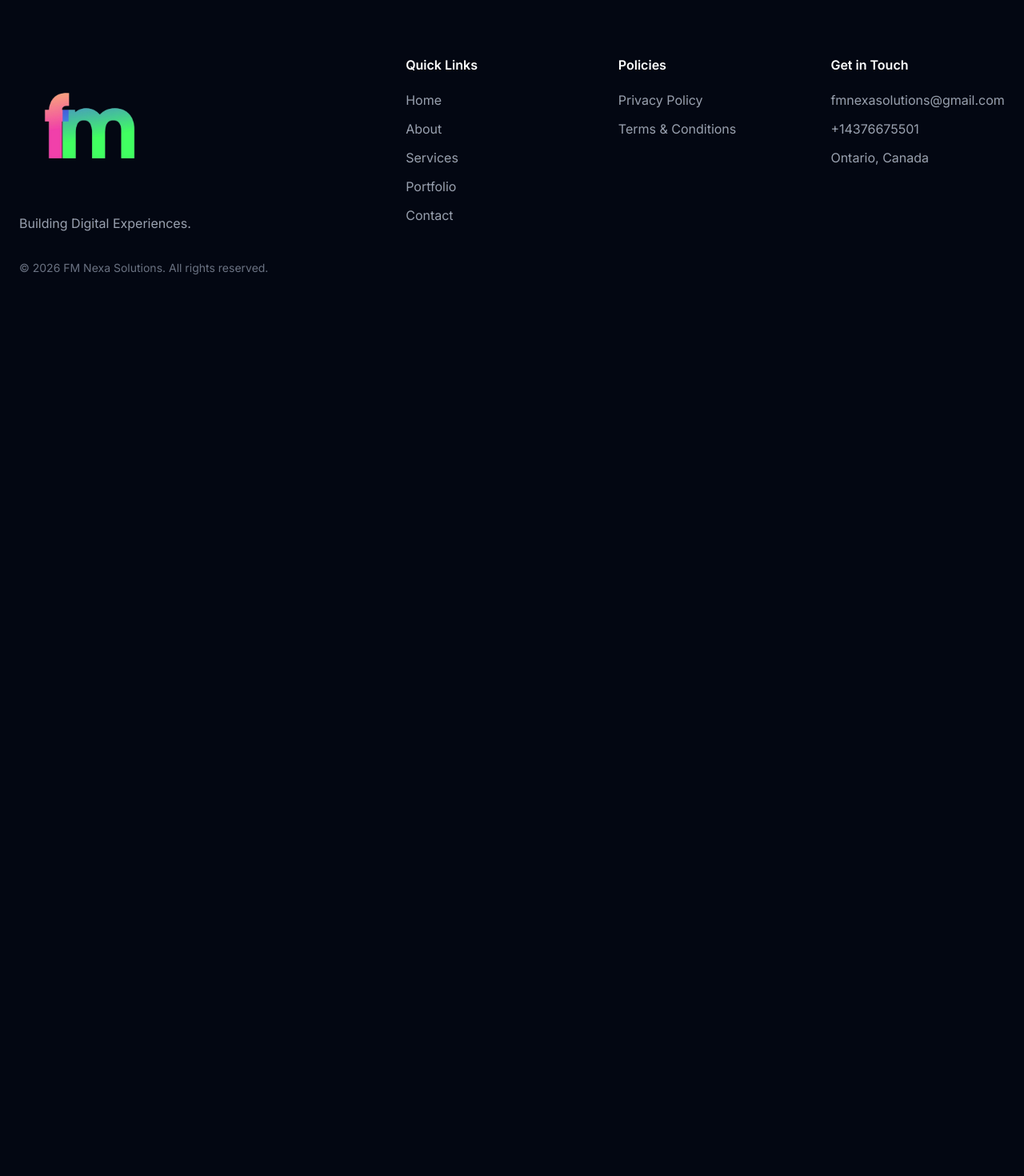
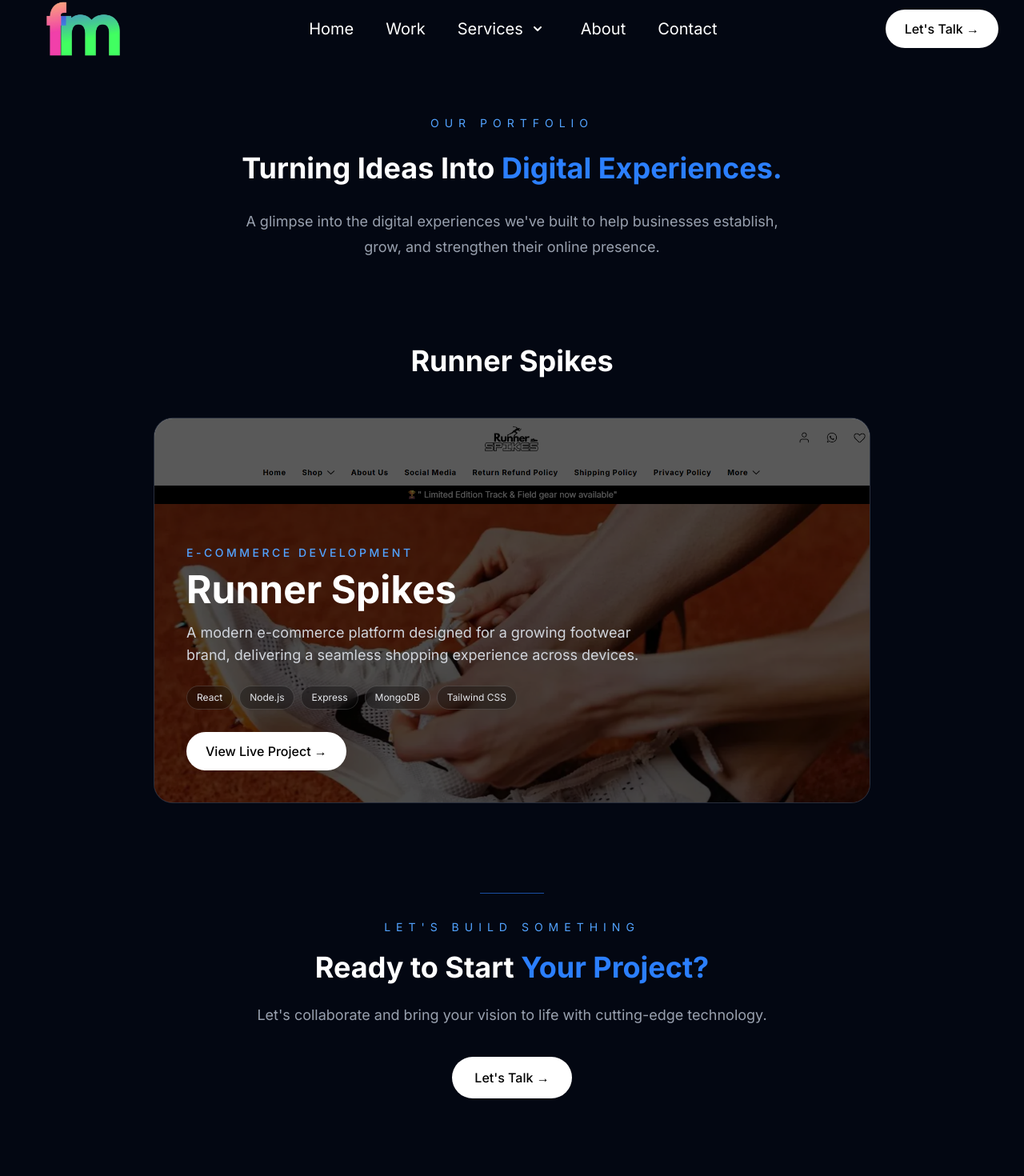
Before and after one commit to FMNexaITSolutions/fmnexa-website, a React (Vite) app: page /portfolio in a window 1280 px wide. Shown: the part 12-1482 px from the top of the page at 80% size. Before the commit the page ends 800 px from the top, so only its background shows below. Built offline with nearby package versions, Linux system fonts and the light colour scheme.

Commit message:
Added portfolio page

```diff
--- a/src/App.jsx
+++ b/src/App.jsx
@@ -8,6 +8,7 @@
 import EcommerceDevelopment from "./Pages/Services/EcommerceDevelopment";
 import MobileAppDevelopment from "./Pages/Services/MobileAppDevelopment";
 import About from "./Pages/About";
+import Work from "./Pages/Work";
 
 export default function AppRouter() {
   return (
@@ -18,6 +19,7 @@
           <Route path="/contact" element={<Contact />} />
           <Route path="/services" element={<Services />} />
            <Route path="/about" element={<About />} />
+           <Route path="/portfolio" element={<Work />} />
           <Route path="/services/website-development" element={<WebDevelopment />}/>
            <Route path="/services/shopify-development" element={<ShopifyDevelopment />}/>
            <Route path="/services/ecommerce-development" element={<EcommerceDevelopment />}/>
--- /dev/null
+++ b/src/Pages/Work/index.jsx
@@ -0,0 +1,358 @@
+import { motion } from "framer-motion";
+import { Link } from "react-router-dom";
+
+import Navbar from "../../Components/Navbar";
+import runnerSpikes from "../../assets/runnerspikes.png";
+
+export default function Work() {
+  return (
+    <div className="min-h-screen bg-[#030712] text-white">
+      <Navbar />
+      <section className="px-6 pb-20 pt-32 md:pt-15">
+
+        <div className="mx-auto max-w-7xl text-center">
+
+          <motion.p
+            initial={{ opacity: 0, y: 20 }}
+            animate={{ opacity: 1, y: 0 }}
+            transition={{ duration: 0.6 }}
+            className="
+              text-sm
+              uppercase
+              tracking-[0.5em]
+              text-blue-400
+            "
+          >
+            OUR PORTFOLIO
+          </motion.p>
+
+          <motion.h1
+            initial={{ opacity: 0, y: 25 }}
+            animate={{ opacity: 1, y: 0 }}
+            transition={{ duration: 0.7, delay: 0.1 }}
+            className=" mx-auto mt-6 max-w-5xl text-5xl font-bold  leading-tight md:text-4xl">
+            Turning Ideas Into
+            <span className="text-blue-500">
+              {" "}Digital Experiences.
+            </span>
+          </motion.h1>
+
+          <motion.p
+            initial={{ opacity: 0, y: 20 }}
+            animate={{ opacity: 1, y: 0 }}
+            transition={{ duration: 0.7, delay: 0.2 }}
+            className="
+              mx-auto
+              mt-7
+              max-w-2xl
+              text-lg
+              leading-8
+              text-gray-400
+            "
+          >
+            A glimpse into the digital experiences we've built to
+            help businesses establish, grow, and strengthen their
+            online presence.
+          </motion.p>
+
+        </div>
+
+      </section>
+
+      <section className="px-6">
+
+        <div className="mx-auto max-w-6xl">
+
+          {/* Section heading */}
+
+          <motion.div
+            initial={{ opacity: 0, y: 25 }}
+            whileInView={{ opacity: 1, y: 0 }}
+            viewport={{ once: true }}
+            transition={{ duration: 0.7 }}
+            className="mb-12 text-center"
+          >
+
+
+
+            <h2 className="mx-auto mt-6 max-w-5xl text-5xl font-bold  leading-tight md:text-4xl">
+              Runner Spikes
+            </h2>
+
+          </motion.div>
+
+
+          {/* Project */}
+
+        <motion.div
+  initial={{ opacity: 0, y: 40 }}
+  whileInView={{ opacity: 1, y: 0 }}
+  viewport={{ once: true }}
+  transition={{ duration: 0.8 }}
+  className="
+    group
+    relative
+    mx-auto
+    w-full
+    max-w-4xl
+    overflow-hidden
+    rounded-3xl
+    border
+    border-white/10
+    bg-[#111827]
+    transition-all
+    duration-500
+    hover:border-blue-500/40
+    hover:shadow-[0_0_50px_rgba(37,99,235,.15)]
+  "
+>
+  {/* Background Image */}
+
+  <div
+    className="
+      absolute
+      inset-0
+      bg-cover
+      bg-center
+      transition-transform
+      duration-700
+      group-hover:scale-105
+    "
+    style={{
+      backgroundImage: `url(${runnerSpikes})`,
+    }}
+  />
+
+  {/* Dark Overlay */}
+
+  <div
+    className="
+      absolute
+      inset-0
+      bg-black/65
+      transition-all
+      duration-500
+      group-hover:bg-black/55
+    "
+  />
+
+  {/* Content */}
+
+  <div
+    className="
+      relative
+      flex
+      min-h-[420px]
+      flex-col
+      justify-end
+      p-7
+      md:min-h-[480px]
+      md:p-10
+    "
+  >
+    {/* Project Category */}
+
+    <p
+      className="
+        text-sm
+        font-medium
+        uppercase
+        tracking-[0.25em]
+        text-blue-400
+      "
+    >
+      E-Commerce Development
+    </p>
+
+    {/* Project Name */}
+
+    <h3
+      className="
+        mt-3
+        text-4xl
+        font-bold
+        text-white
+        md:text-5xl
+      "
+    >
+      Runner Spikes
+    </h3>
+
+    {/* Description */}
+
+    <p
+      className="
+        mt-4
+        max-w-xl
+        text-base
+        leading-7
+        text-gray-300
+        md:text-lg
+      "
+    >
+      A modern e-commerce platform designed for a growing
+      footwear brand, delivering a seamless shopping
+      experience across devices.
+    </p>
+
+    {/* Technologies */}
+
+    <div
+      className="
+        mt-6
+        flex
+        flex-wrap
+        gap-2
+      "
+    >
+      {[
+        "React",
+        "Node.js",
+        "Express",
+        "MongoDB",
+        "Tailwind CSS",
+      ].map((tech) => (
+        <span
+          key={tech}
+          className="
+            rounded-full
+            border
+            border-white/15
+            bg-black/30
+            px-3
+            py-1.5
+            text-xs
+            text-gray-200
+            backdrop-blur-sm
+          "
+        >
+          {tech}
+        </span>
+      ))}
+    </div>
+
+    {/* Button */}
+
+    <div className="mt-7">
+      <a
+        href="https://www.runnerspikes.in/"
+        target="_blank"
+        rel="noopener noreferrer"
+        className="
+          inline-flex
+          items-center
+          rounded-full
+          bg-white
+          px-6
+          py-3
+          font-medium
+          text-black
+          transition-all
+          duration-300
+          hover:scale-105
+        "
+      >
+        View Live Project →
+      </a>
+    </div>
+  </div>
+</motion.div>
+
+        </div>
+
+      </section>
+
+
+      <section className="px-6 py-28">
+
+        <motion.div
+          initial={{ opacity: 0, y: 30 }}
+          whileInView={{ opacity: 1, y: 0 }}
+          viewport={{ once: true }}
+          transition={{ duration: 0.8 }}
+          className="
+            mx-auto
+            max-w-4xl
+            text-center
+          "
+        >
+
+          <div className="
+            mx-auto
+            mb-8
+            h-px
+            w-20
+            bg-blue-500/60
+          " />
+
+          <p className="
+            text-sm
+            uppercase
+            tracking-[0.5em]
+            text-blue-400
+          ">
+            LET'S BUILD SOMETHING
+          </p>
+
+          <h2 className="
+            mt-5
+            text-4xl
+            font-bold
+            md:text-4xl
+          ">
+            Ready to Start
+            <span className="text-blue-500">
+              {" "}Your Project?
+            </span>
+          </h2>
+
+          <p className="
+            mx-auto
+            mt-6
+            max-w-2xl
+            text-lg
+            leading-8
+            text-gray-400
+          ">
+            Let's collaborate and bring your vision to life with
+            cutting-edge technology.
+          </p>
+
+
+          <motion.div
+            initial={{ opacity: 0, y: 15 }}
+            whileInView={{ opacity: 1, y: 0 }}
+            viewport={{ once: true }}
+            transition={{ duration: 0.6, delay: 0.2 }}
+            className="mt-9 flex justify-center"
+          >
+
+            <Link
+              to="/contact"
+              className="
+                inline-flex
+                items-center
+                rounded-full
+                bg-white
+                px-7
+                py-3.5
+                font-medium
+                text-black
+                transition-all
+                duration-300
+                hover:scale-105
+              "
+            >
+              Let's Talk →
+            </Link>
+
+          </motion.div>
+
+        </motion.div>
+
+      </section>
+
+
+    </div>
+  );
+}
```
Also changed, not shown: src/assets/runnerspikes.png (added).
